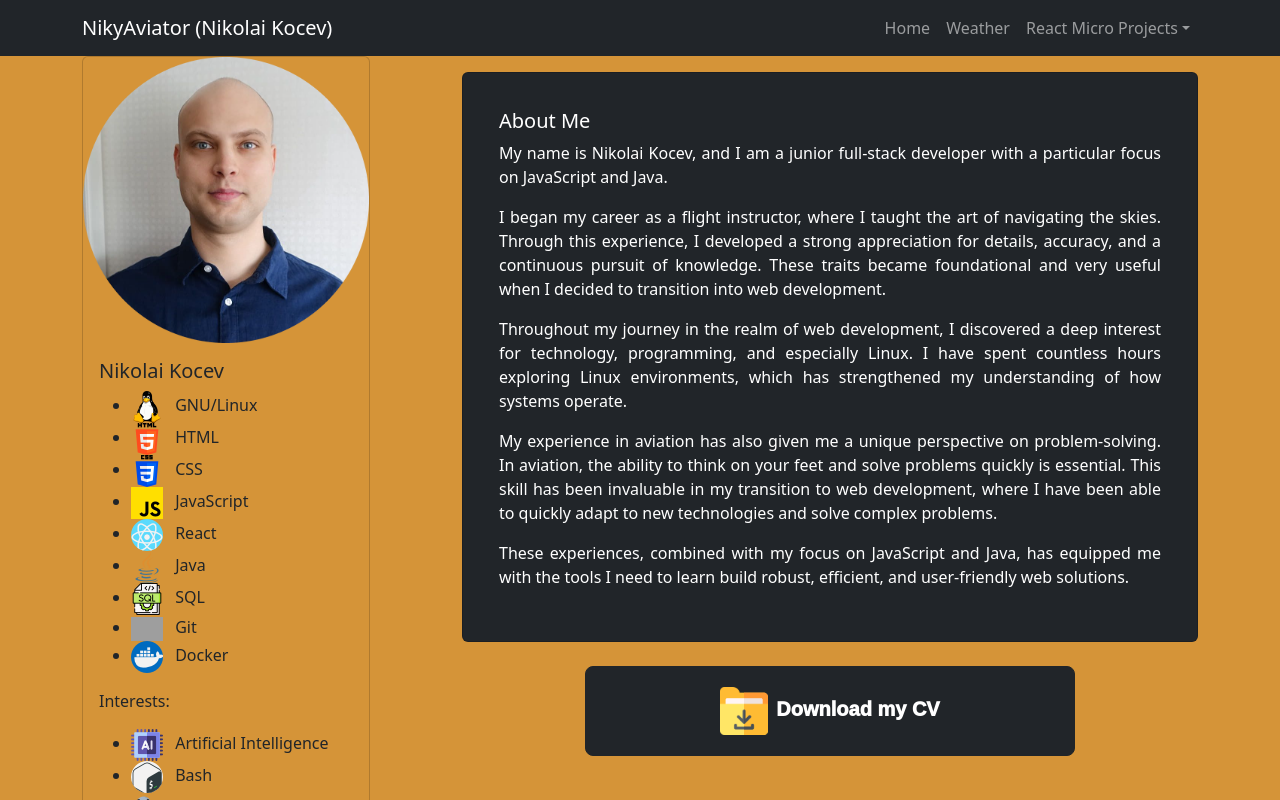
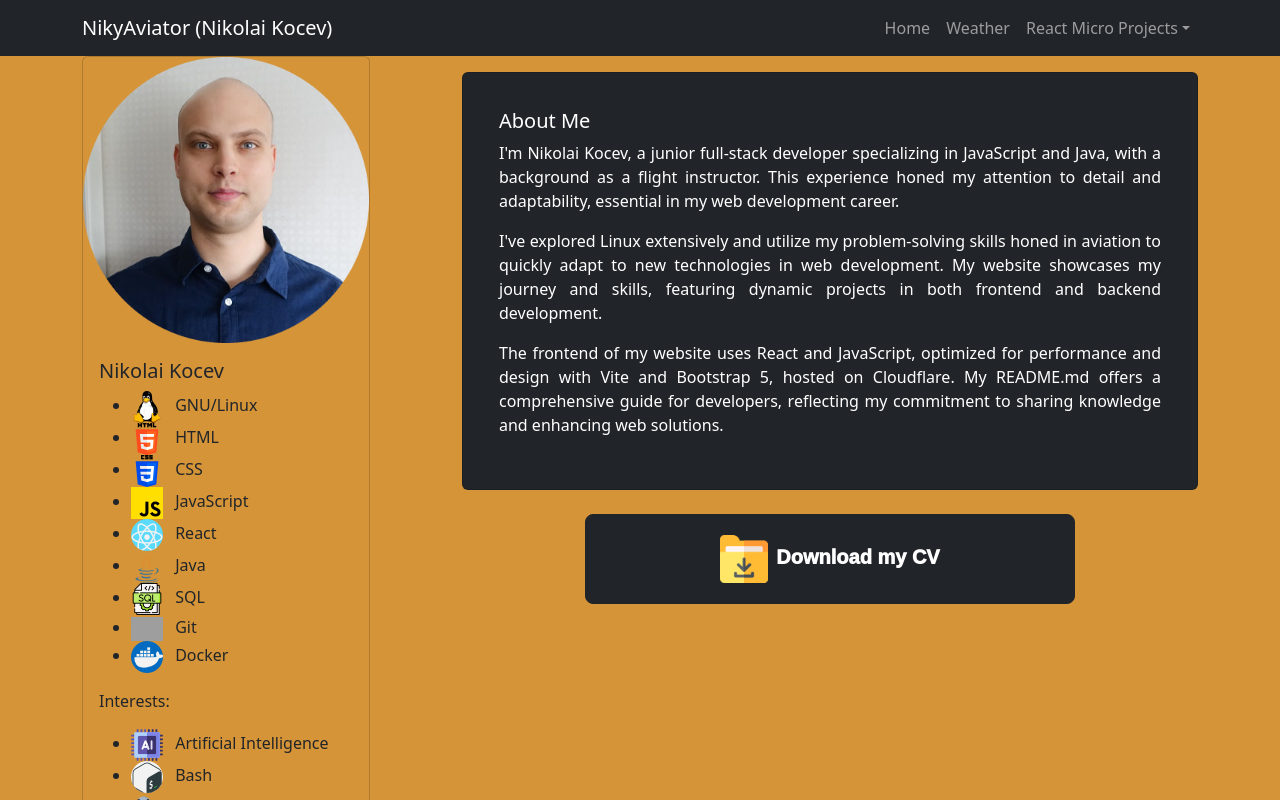
Before and after one commit to NikyAviator/nikolaikocev, a React (Vite) app in the folder frontend/: page / in a window 1280 px wide. Shown: the top 800 px of the page. Built offline with nearby package versions, Linux system fonts and the light colour scheme; grey boxes are pictures that could not be loaded; a web font is replaced by a local one.

Commit message:
Updated NikyTextInfo.jsx, shorter text.

```diff
--- a/frontend/src/Components/Accordion/NikyTextInfo.jsx
+++ b/frontend/src/Components/Accordion/NikyTextInfo.jsx
@@ -13,36 +13,26 @@ const NikyTextInfo = () => {
       }}
     >
       <Card.Body>
-        <Card.Title className=''>About Me</Card.Title>
+        <Card.Title>About Me</Card.Title>
         <Card.Text className='sixtyfour-regular'>
           <p>
-            My name is Nikolai Kocev, and I am a junior full-stack developer
-            with a particular focus on JavaScript and Java.
+            I'm Nikolai Kocev, a junior full-stack developer specializing in
+            JavaScript and Java, with a background as a flight instructor. This
+            experience honed my attention to detail and adaptability, essential
+            in my web development career.
           </p>
           <p>
-            I began my career as a flight instructor, where I taught the art of
-            navigating the skies. Through this experience, I developed a strong
-            appreciation for details, accuracy, and a continuous pursuit of
-            knowledge. These traits became foundational and very useful when I
-            decided to transition into web development.
+            I've explored Linux extensively and utilize my problem-solving
+            skills honed in aviation to quickly adapt to new technologies in web
+            development. My website showcases my journey and skills, featuring
+            dynamic projects in both frontend and backend development.
           </p>
           <p>
-            Throughout my journey in the realm of web development, I discovered
-            a deep interest for technology, programming, and especially Linux. I
-            have spent countless hours exploring Linux environments, which has
-            strengthened my understanding of how systems operate.
-          </p>
-          <p>
-            My experience in aviation has also given me a unique perspective on
-            problem-solving. In aviation, the ability to think on your feet and
-            solve problems quickly is essential. This skill has been invaluable
-            in my transition to web development, where I have been able to
-            quickly adapt to new technologies and solve complex problems.
-          </p>
-          <p>
-            These experiences, combined with my focus on JavaScript and Java,
-            has equipped me with the tools I need to learn build robust,
-            efficient, and user-friendly web solutions.
+            The frontend of my website uses React and JavaScript, optimized for
+            performance and design with Vite and Bootstrap 5, hosted on
+            Cloudflare. My README.md offers a comprehensive guide for
+            developers, reflecting my commitment to sharing knowledge and
+            enhancing web solutions.
           </p>
         </Card.Text>
       </Card.Body>
```
